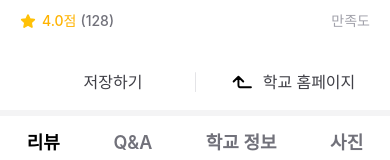
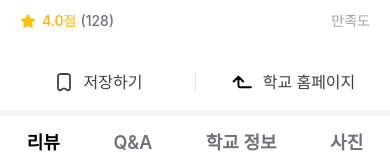
Before and after one commit to MEOGO-DSM/MEOGO_Frontend_V2, a React Native app: screen /Review in a window 390 px wide. Shown: the part 480-640 px from the top of the page. Built offline with nearby package versions, Linux system fonts and the light colour scheme.

Commit message:
add :: 북마크 클릭시 색 변경

```diff
--- a/src/app/review/page.tsx
+++ b/src/app/review/page.tsx
@@ -14,7 +14,6 @@ import useBookMarker from '../../utils/bookMarker';
 function Review() {
   const schoolId = 1
   const tagData = ['특목고', '마이스터고'];
-  const [pressBookmark, setPressBookmark] = useState<boolean>(false);
 
   const { pressBookMarker, handleToggleBookMarker } = useBookMarker(schoolId);
 
@@ -64,7 +63,8 @@ function Review() {
               <BookmarkLinkButton onPress={handleToggleBookMarker}>
                 <Bookmark
                   size={24}
-                  color={pressBookmark ? 'gray700' : 'transparent'}
+                  color={color.gray700}
+                  fill={pressBookMarker ? color.gray700 : "none"}
                 />
                 <Font text="저장하기" kind="medium16" color="gray700" />
               </BookmarkLinkButton>
--- a/src/assets/Bookmark.tsx
+++ b/src/assets/Bookmark.tsx
@@ -1,6 +1,5 @@
 import Svg, {Path} from 'react-native-svg';
 import {SvgPropsType} from '../interfaces';
-import {color} from '../styles';
 
 interface PropsType extends SvgPropsType {
   fill?: string;
@@ -10,7 +9,7 @@ export const Bookmark = ({
   size = 24,
   color = 'black',
   onPress,
-  fill,
+  fill='none',
 }: PropsType) => {
   return (
     <Svg
```
